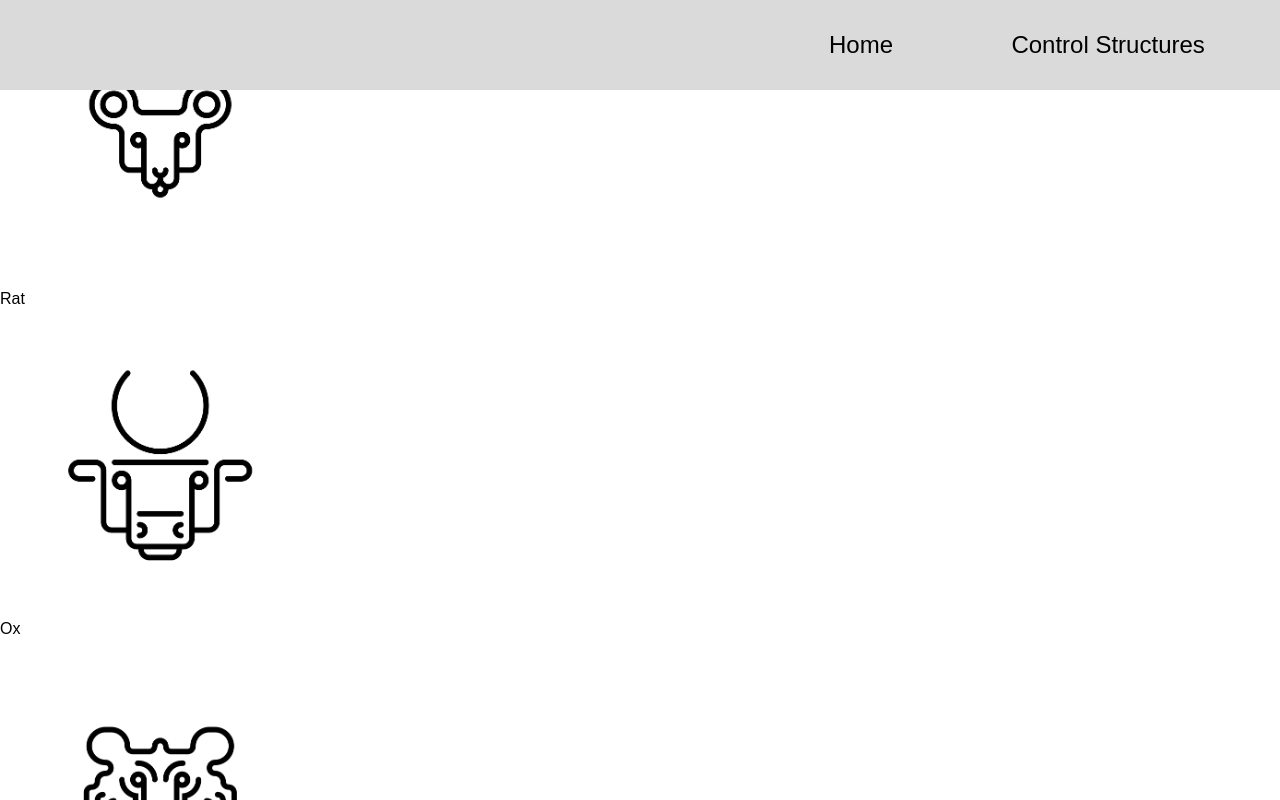
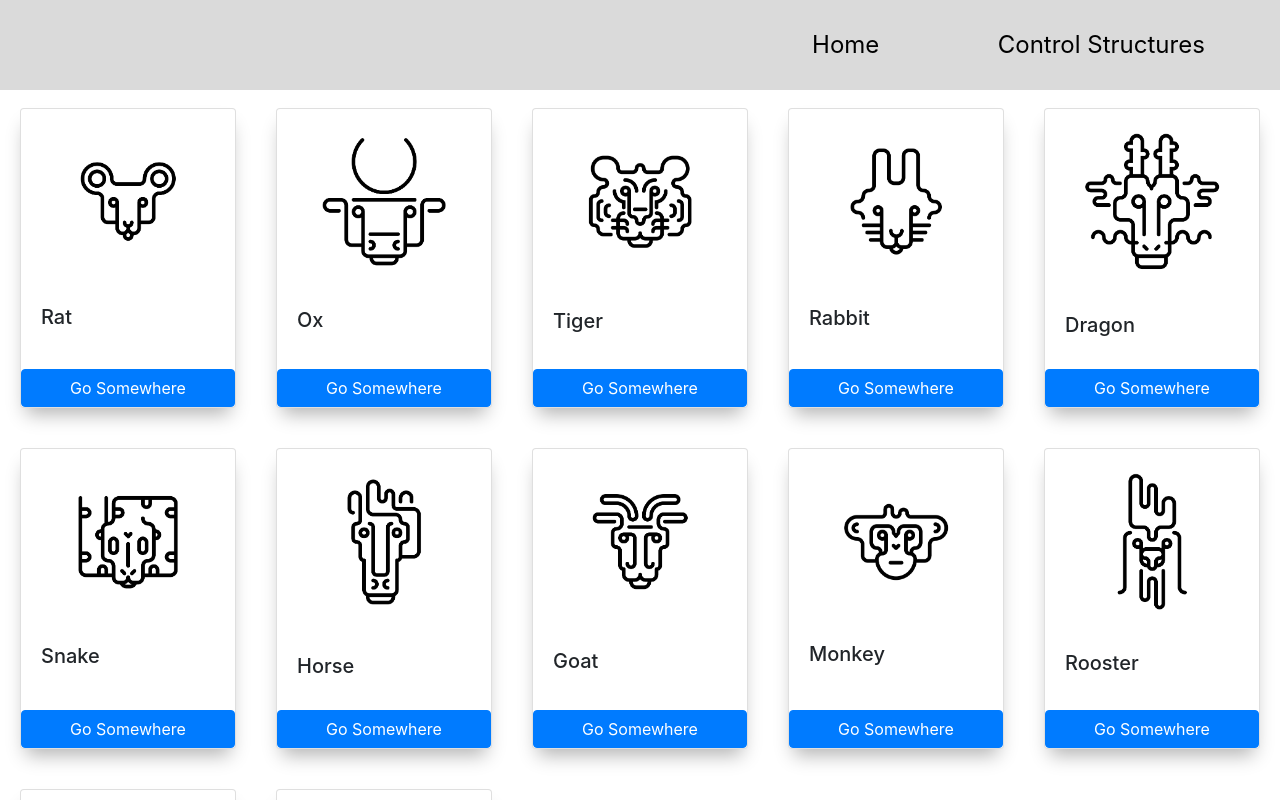
Before and after one commit to cybunayog/chinese-zodiac-react, a React (Create React App) app: page /control-structures in a window 1280 px wide. Shown: the top 800 px of the page. Built offline with nearby package versions, Linux system fonts and the light colour scheme.

Commit message:
Fixed cards

```diff
--- a/src/components/ImageItem.js
+++ b/src/components/ImageItem.js
@@ -1,11 +1,15 @@
 import React from 'react';
+
+import { Card, Button } from 'react-bootstrap';
 
 export default function ImageItem(props) {
   return (
-    <div className="image-item">
-      <img className="image" alt="" src={props.image} />
-      <p className="name">{props.name}</p>
-      <p className="year">{props.year}</p>
-    </div>
+    <Card style={{ width: '18rem' }} className="box">
+      <Card.Img variant="top" src={props.image} />
+      <Card.Body>
+        <Card.Title>{props.name}</Card.Title>
+      </Card.Body>
+      <Button variant="primary">Go Somewhere</Button>
+    </Card>
   );
 }
--- a/src/components/Zodiac.js
+++ b/src/components/Zodiac.js
@@ -81,18 +81,13 @@ import Tiger from "../assets/images/zodiac-icons/tiger.png";
 export default function Zodiac() {
 
   return (
-    <div className="zodiac-container">
+    <div className="grid">
         {zodiacIcons.map(e =>
       <ImageItem
         name={e.text}
         image={e.photo}
       />
     )}
-      <div>
-        {zodiacIcons.map(e => {
-          return <p>{e.year}</p>
-        })}
-      </div>
     </div>
   );
 }
--- a/src/index.js
+++ b/src/index.js
@@ -11,6 +11,7 @@ import { Home, ControlStructures } from 'modules/pages';
 import { Toolbar, SideDrawer, Backdrop } from "modules/components";
 // Import styles
 import './index.css';
+import 'bootstrap/dist/css/bootstrap.min.css';
 
 
 export default function App() {
--- a/src/pages/ControlStructures.js
+++ b/src/pages/ControlStructures.js
@@ -3,7 +3,7 @@ import { Zodiac } from 'modules/components';
 
 export default function ControlStructures() {
   return (
-    <div>
+    <div className="zodiac-container">
       <Zodiac />
     </div>
   )
--- a/src/styles/GlobalStyles.css
+++ b/src/styles/GlobalStyles.css
@@ -7,17 +7,26 @@
 .home-bg {
   width: 100%;
 }
-.image-item {
-
+.zodiac-container {
+  margin-top: 5.5rem;
 }
-.image-item img {
-  height: 25%;
-  width: 25%;
+.box {
+  margin: 20px;
+  background-color: #ffffff;
+  border-radius: 10px 10px 10px 10px;
+  max-height: 40vh;
+  -webkit-box-shadow: 0px 12px 18px -6px rgba(0, 0, 0, 0.3);
+  box-shadow: 0px 12px 18px -6px rgba(0, 0, 0, 0.3);
 }
-.zodiac-container {
-  display: block;
+.grid {
+  min-height: 100%;
+  display: flex;
+  flex-wrap: wrap;
+  flex-direction: row;
 }
-
+.grid > div {
+  flex-basis: calc(20% - 40px);
+}
 /* Backdrop component */
 .backdrop {
   position: fixed;
@@ -58,7 +67,7 @@
 }
 
 .side-drawer li {
-    margin: 0.5rem 0;
+  margin: 0.5rem 0;
 }
 
 .side-drawer a {
```
Also changed, not shown: 1 other file (tests, documents, lock files or other folders). Lines whose indentation alone changed are shown as unchanged.
